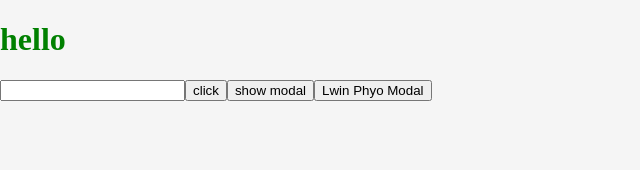
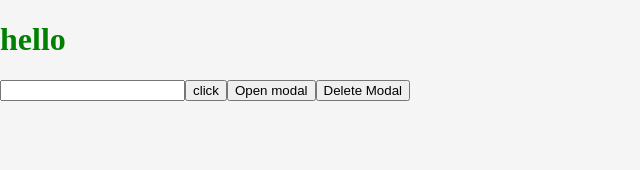
Before and after one commit to KRYPTONITErex/cc_practice2.1-vue_cli-practice1.1, a Vue app: page / in a window 1280 px wide. Shown: the top 170 px of the page, without its empty margins (0-640 px from the left). Built offline with nearby package versions, Linux system fonts and the light colour scheme.

Commit message:
theme modal updated

```diff
--- a/src/App.vue
+++ b/src/App.vue
@@ -25,18 +25,18 @@
 
     </Modal>
   </div>
-  <button @click="showModal = !showModal">show modal</button>
+  <button @click="showModal = !showModal">Open modal</button>
 
 
   <div v-if="showModalLP">
     <Modal
       :header="header"
       :content="content"
-      :theme="theme"
+      theme="danger"
       @closeModal="showModalLP = !showModalLP">
 
-      <h1>This is KO Lwin Phyo success</h1>
-      <p>Congratulations</p>
+      <h1>Are you sure to LogOut</h1>
+      <p>See you again,</p>
 
       <template v-slot:links>
         <a href="">Sign Up</a>
@@ -45,7 +45,7 @@
     </Modal>
 
   </div>
-  <button @click="showModalLP = !showModalLP">Lwin Phyo Modal</button>
+  <button @click="showModalLP = !showModalLP">Delete Modal</button>
 
 
 </template>
@@ -59,8 +59,8 @@
       return {
         header: "Login is success",
         content: "Welcome user KoLwinPhyo",
-        // theme: "success",
-        theme: "danger",
+        theme: "success",
+        // theme: "danger",
         showModal: false,
         showModalLP: false
       }
```
